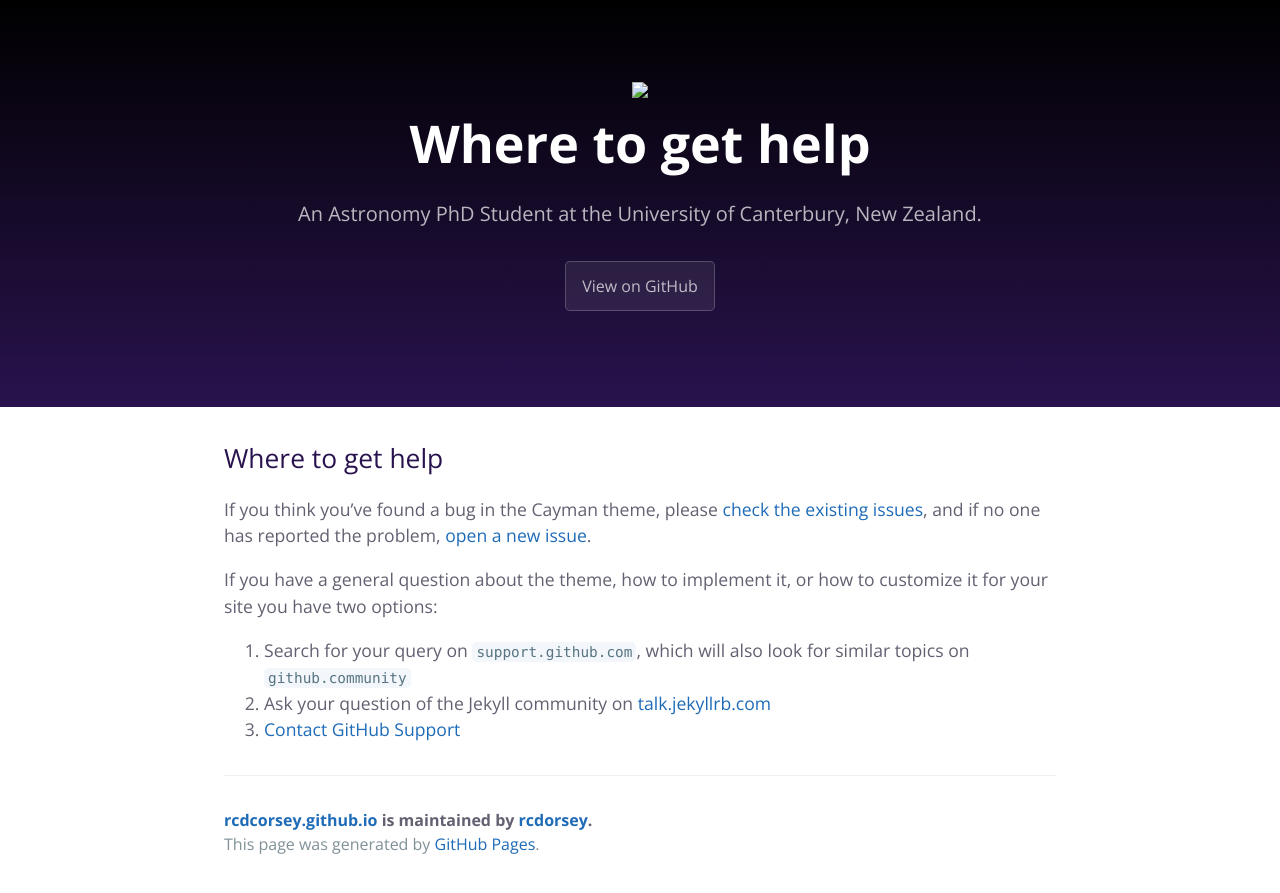
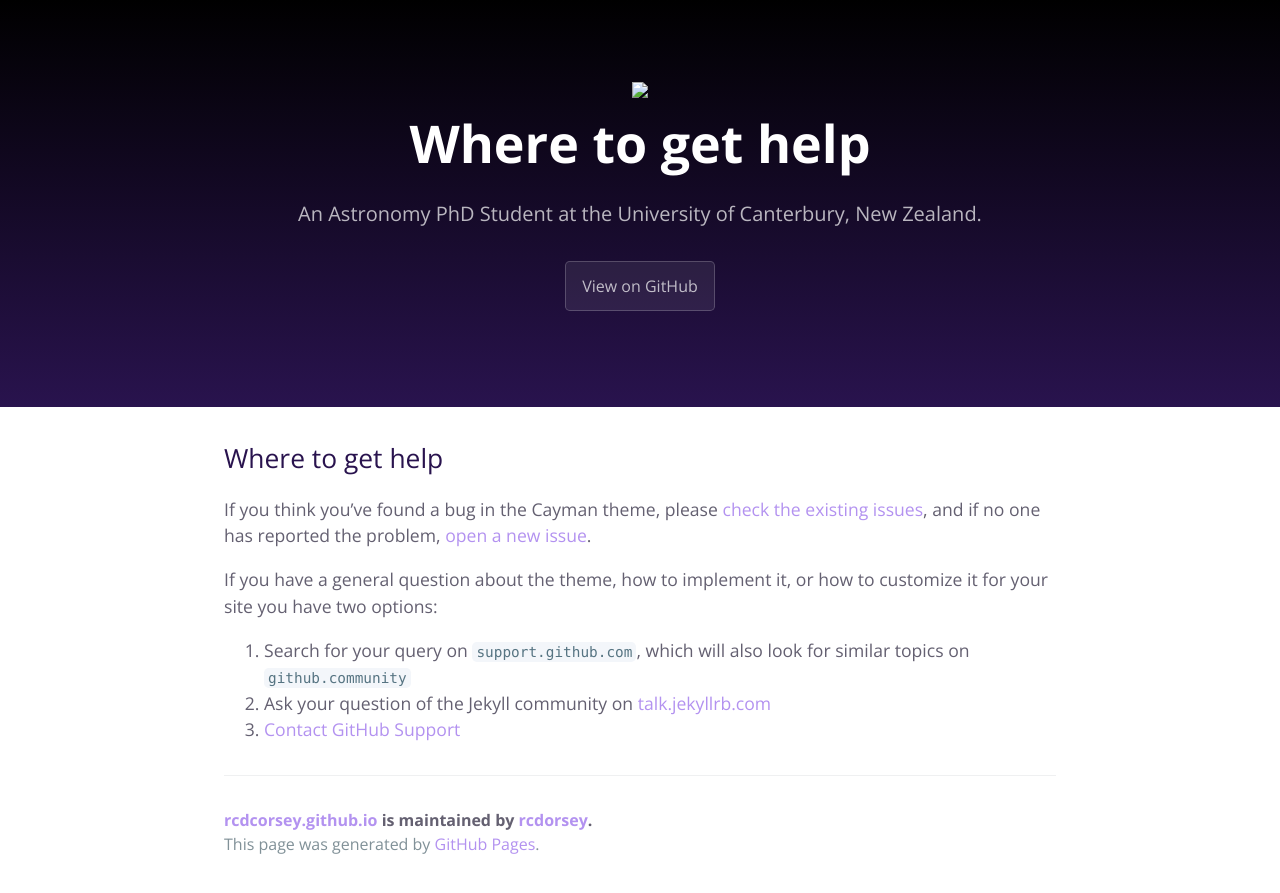
Before and after one commit to rcdorsey/rcdcorsey.github.io, a Jekyll site: the page built from docs/SUPPORT.md, in a window 1280 px wide. Shown: the top 893 px of the page. Built offline with Jekyll 4.4.1, drawn with Linux system fonts in a browser that asks for light colours; our own code applies the rules of GitHub Pages for plain Markdown files.

Commit message:
Change link text colour

```diff
--- a/_sass/variables.scss
+++ b/_sass/variables.scss
@@ -5,13 +5,16 @@ $medium-breakpoint: 42em !default;
 // Headers
 $header-heading-color: #fff !default;
 $header-bg-color: black;
-$header-bg-color-secondary: #29134e !default; /* dark purple */
+$header-bg-color-secondary: #29134e !default; /* $purple-900 */
 
 // Text
 $section-headings-color: #29134e !default;
+
 /*$body-text-color: #606c71 !default;*/
 $body-text-color: #646071 !default; /* gray purple */
-$body-link-color: #1e6bb8 !default;
+
+/*$body-link-color: #1e6bb8 !default;*/
+$body-link-color: #b392f0 !default;
 $blockquote-text-color: #819198 !default;
 
 // Code
```
